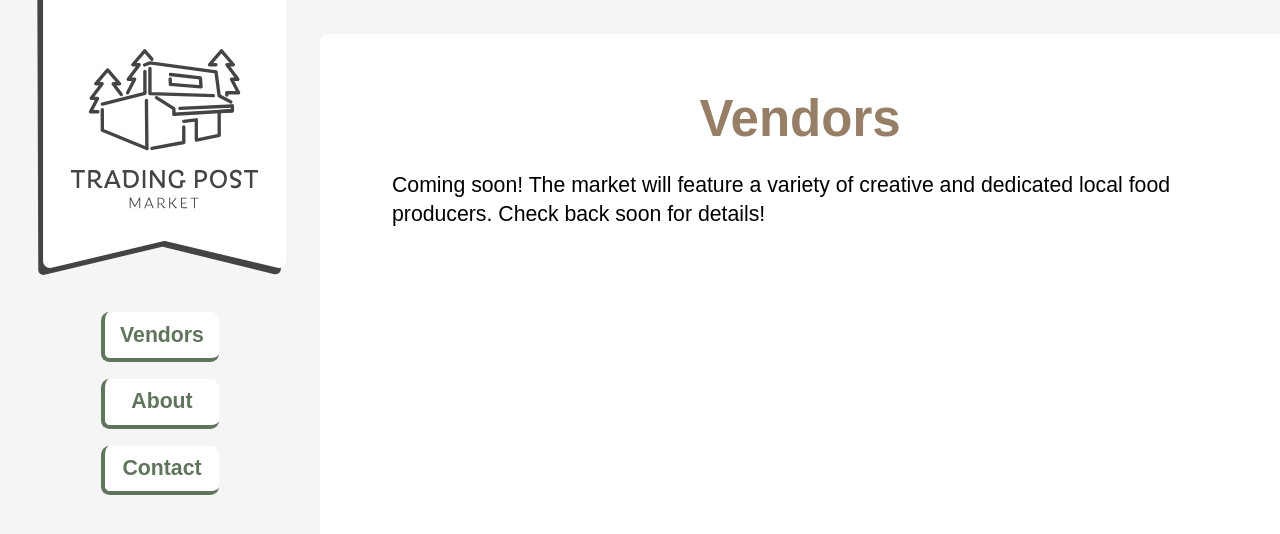
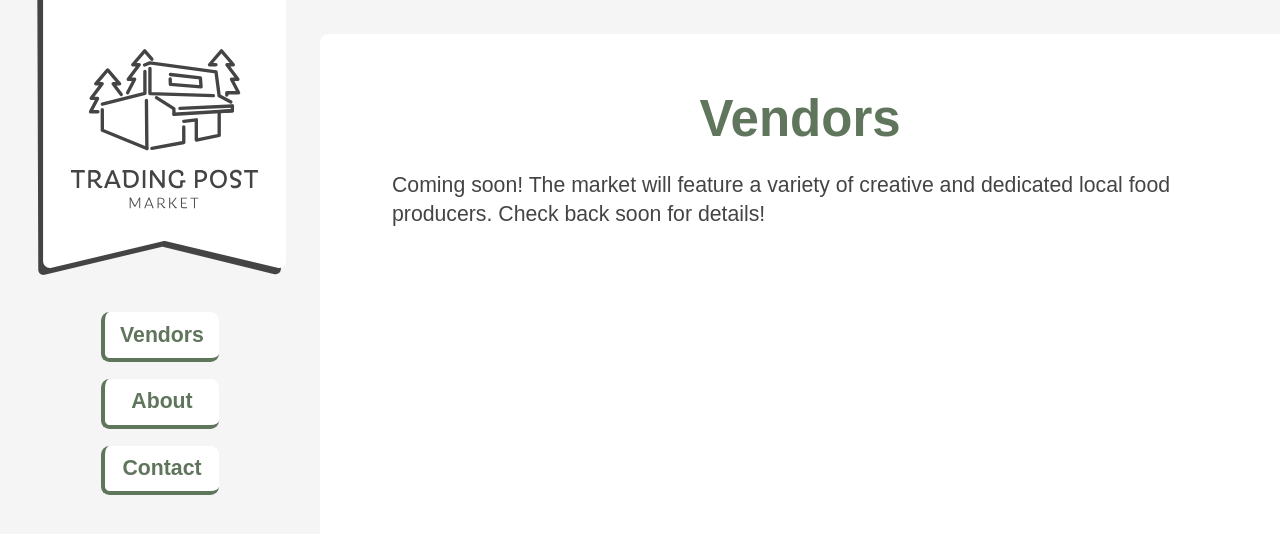
Before and after one commit to trading-post-market/trading-post-market.github.io, a Jekyll site: the page built from vendors.md, in a window 1280 px wide and 900 px high. Shown: the top 534 px of the window. Built offline with Jekyll 4.4.1, drawn with Linux system fonts in a browser that asks for light colours; nearby versions of some CDN libraries; some web fonts are replaced.

Commit message:
changed h1 color

```diff
--- a/_layouts/page.html
+++ b/_layouts/page.html
@@ -3,7 +3,7 @@ layout: default
 ---
 
 
-<div class="mw7 center f4 pt4 warmgrey">
-  <h1 class="tc cedar f1">{{ page.title }}</h1>
+<div class="mw7 center f4 pt4 charcoal">
+  <h1 class="tc wintergreen f1">{{ page.title }}</h1>
   {{ content }}
 </div>
```
